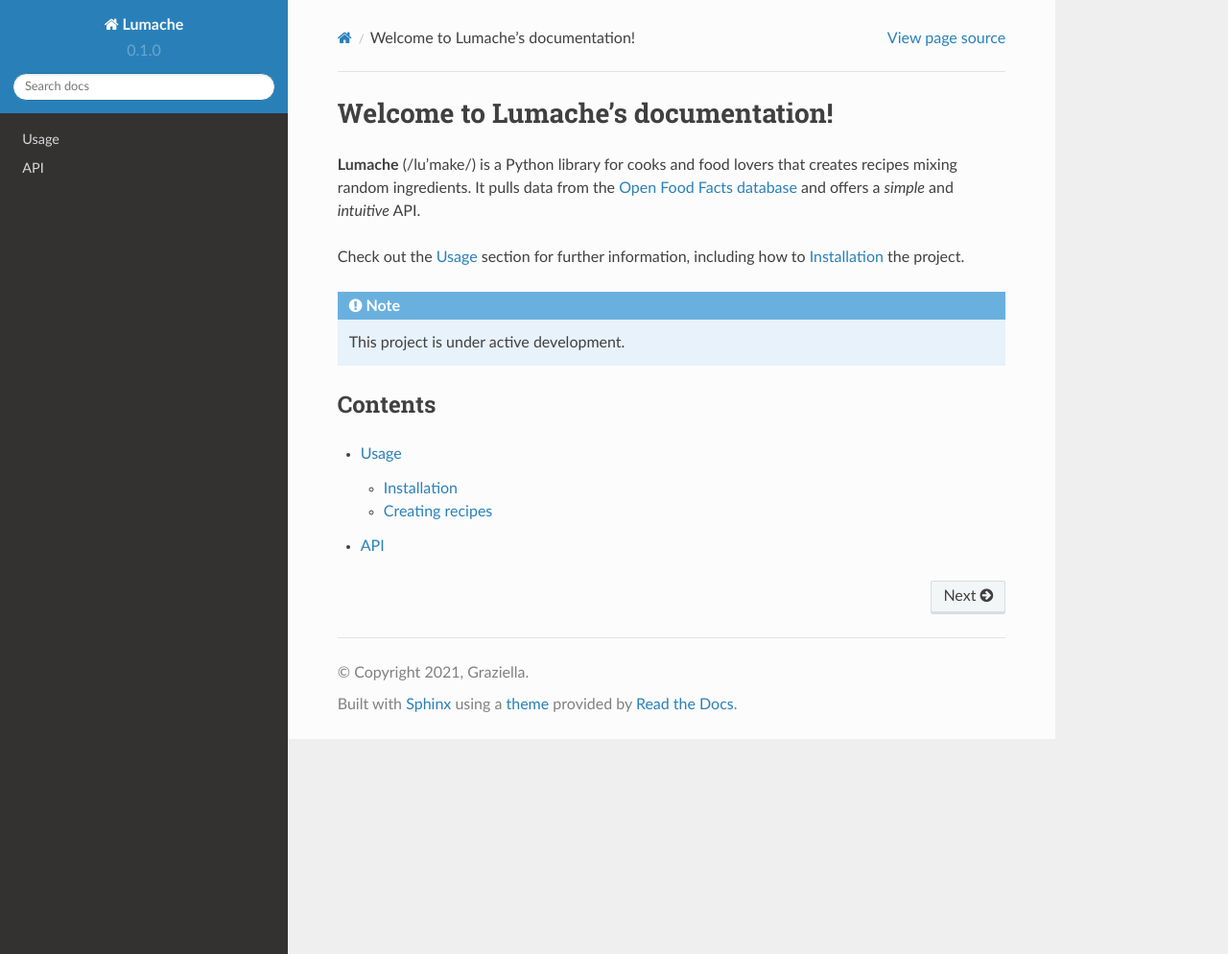
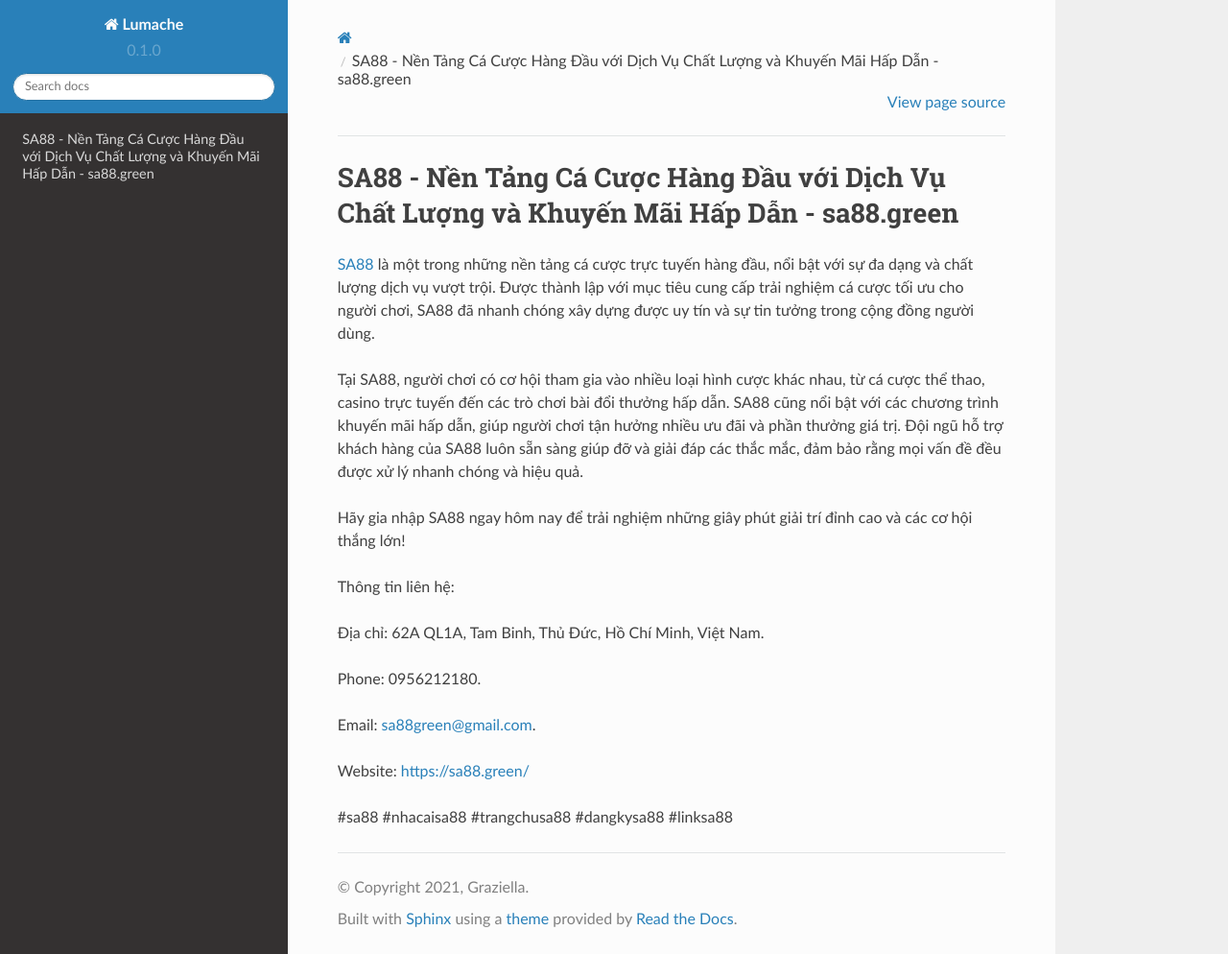
Before and after one commit to iaduphattai904809/sa88green, a Sphinx documentation site: the page built from docs/source/index.rst, in a window 1280 px wide and 994 px high. Shown: the whole window at 96% size. Built offline with Sphinx 7.4.7 and the Read the Docs theme 2.0.0, drawn with Linux system fonts in a browser that asks for light colours.

Commit message:
Update index.rst

```diff
--- a/docs/source/index.rst
+++ b/docs/source/index.rst
@@ -1,22 +1,20 @@
-Welcome to Lumache's documentation!
+SA88 - Nền Tảng Cá Cược Hàng Đầu với Dịch Vụ Chất Lượng và Khuyến Mãi Hấp Dẫn - sa88.green
 ===================================
 
-**Lumache** (/lu'make/) is a Python library for cooks and food lovers
-that creates recipes mixing random ingredients.
-It pulls data from the `Open Food Facts database <https://world.openfoodfacts.org/>`_
-and offers a *simple* and *intuitive* API.
+`SA88 <https://sa88.green/>`_ là một trong những nền tảng cá cược trực tuyến hàng đầu, nổi bật với sự đa dạng và chất lượng dịch vụ vượt trội. Được thành lập với mục tiêu cung cấp trải nghiệm cá cược tối ưu cho người chơi, SA88 đã nhanh chóng xây dựng được uy tín và sự tin tưởng trong cộng đồng người dùng.
 
-Check out the :doc:`usage` section for further information, including
-how to :ref:`installation` the project.
+Tại SA88, người chơi có cơ hội tham gia vào nhiều loại hình cược khác nhau, từ cá cược thể thao, casino trực tuyến đến các trò chơi bài đổi thưởng hấp dẫn. SA88 cũng nổi bật với các chương trình khuyến mãi hấp dẫn, giúp người chơi tận hưởng nhiều ưu đãi và phần thưởng giá trị. Đội ngũ hỗ trợ khách hàng của SA88 luôn sẵn sàng giúp đỡ và giải đáp các thắc mắc, đảm bảo rằng mọi vấn đề đều được xử lý nhanh chóng và hiệu quả.
 
-.. note::
+Hãy gia nhập SA88 ngay hôm nay để trải nghiệm những giây phút giải trí đỉnh cao và các cơ hội thắng lớn!
 
-   This project is under active development.
+Thông tin liên hệ:
 
-Contents
---------
+Địa chỉ: 62A QL1A, Tam Binh, Thủ Đức, Hồ Chí Minh, Việt Nam.
 
-.. toctree::
+Phone: 0956212180.
 
-   usage
-   api
+Email: sa88green@gmail.com.
+
+Website: https://sa88.green/
+
+#sa88 #nhacaisa88 #trangchusa88 #dangkysa88 #linksa88
```
